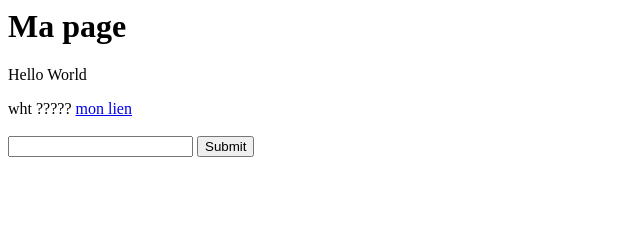
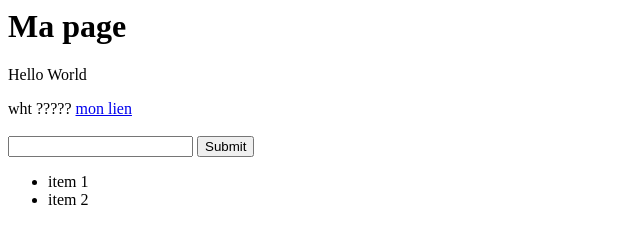
Before and after one commit to Ghest/archi, a plain HTML site: page index.html in a window 1280 px wide. Shown: the whole page, without its empty margins (0-640 px from the left). Drawn offline with Linux system fonts and the light colour scheme.

Commit message:
add an item to my list

```diff
--- a/index.html
+++ b/index.html
@@ -17,5 +17,9 @@
 			<input type="text" name="monText" />
 			<input type="submit" />
 		</form>
+
+		<ul>
+			<li>item 1</li>
+			<li>item 2</li>
 	</body>
 <html>
```
